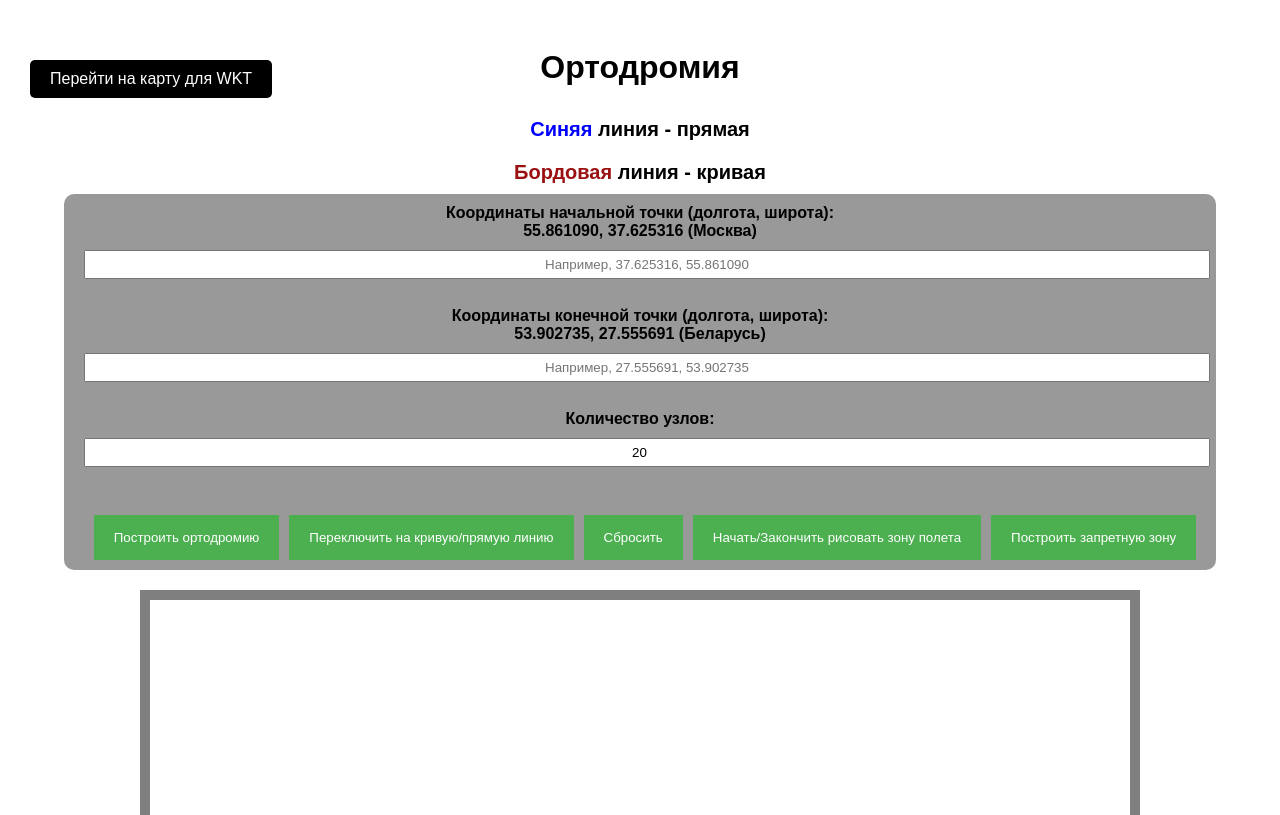
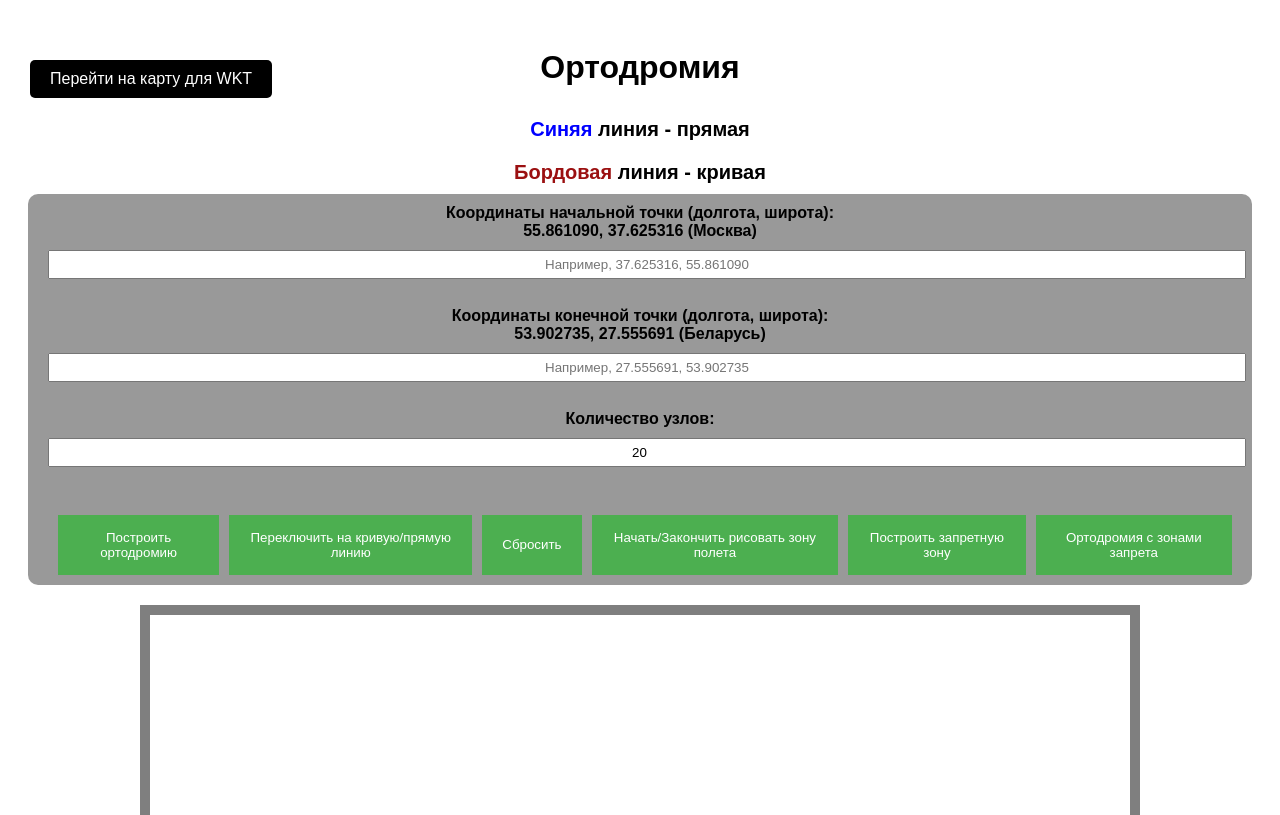
Before and after one commit to vadikbee/orthodromy, a Flask app: page / in a window 1280 px wide. Shown: the top 815 px of the page. Run offline with Flask 3, Linux system fonts and the light colour scheme.

Commit message:
+кнопка

```diff
--- a/templates/zad.html
+++ b/templates/zad.html
@@ -121,6 +121,7 @@
 
             <button type="button" id="start-drawing">Начать/Закончить рисовать зону полета</button>
             <button type="button" id="build-restricted-area">Построить запретную зону</button>
+               <button type="button" id="orta-zapret">Ортодромия с зонами запрета</button>
         </div>
     </form>
 
```
